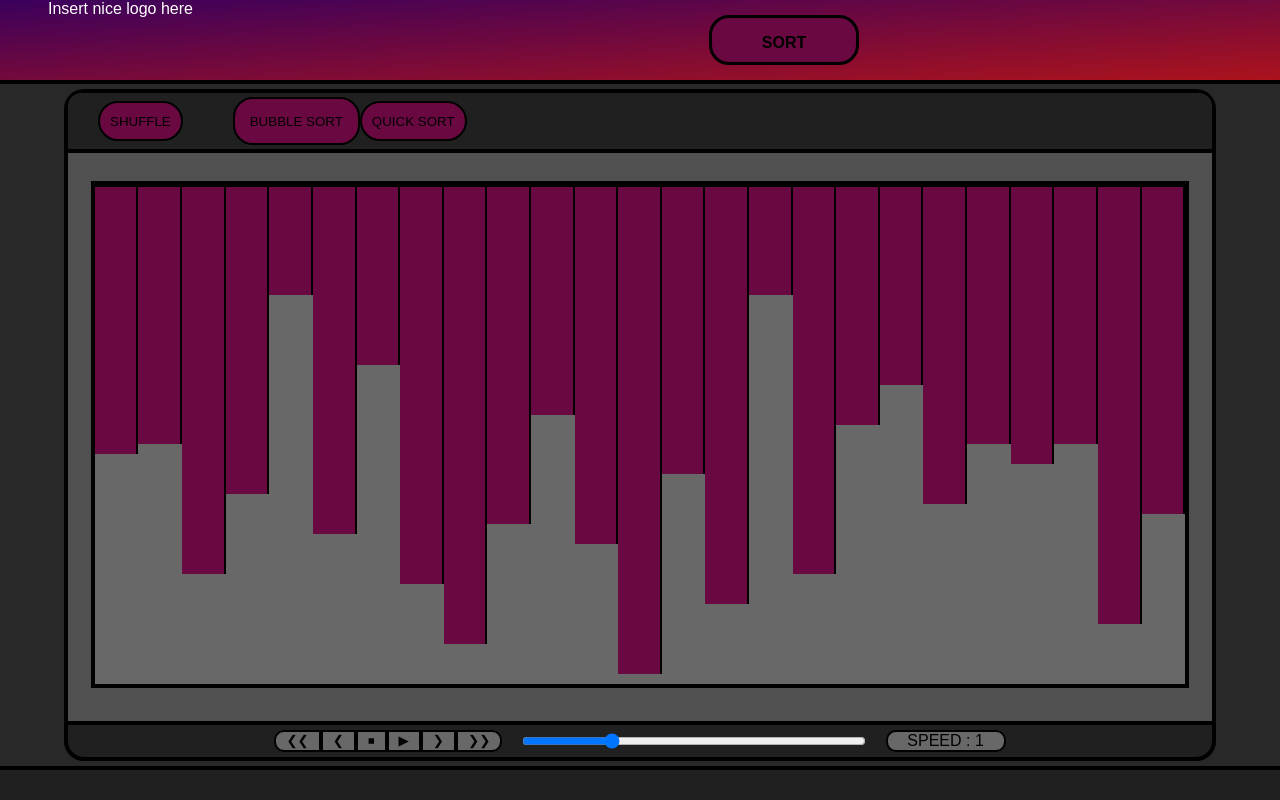
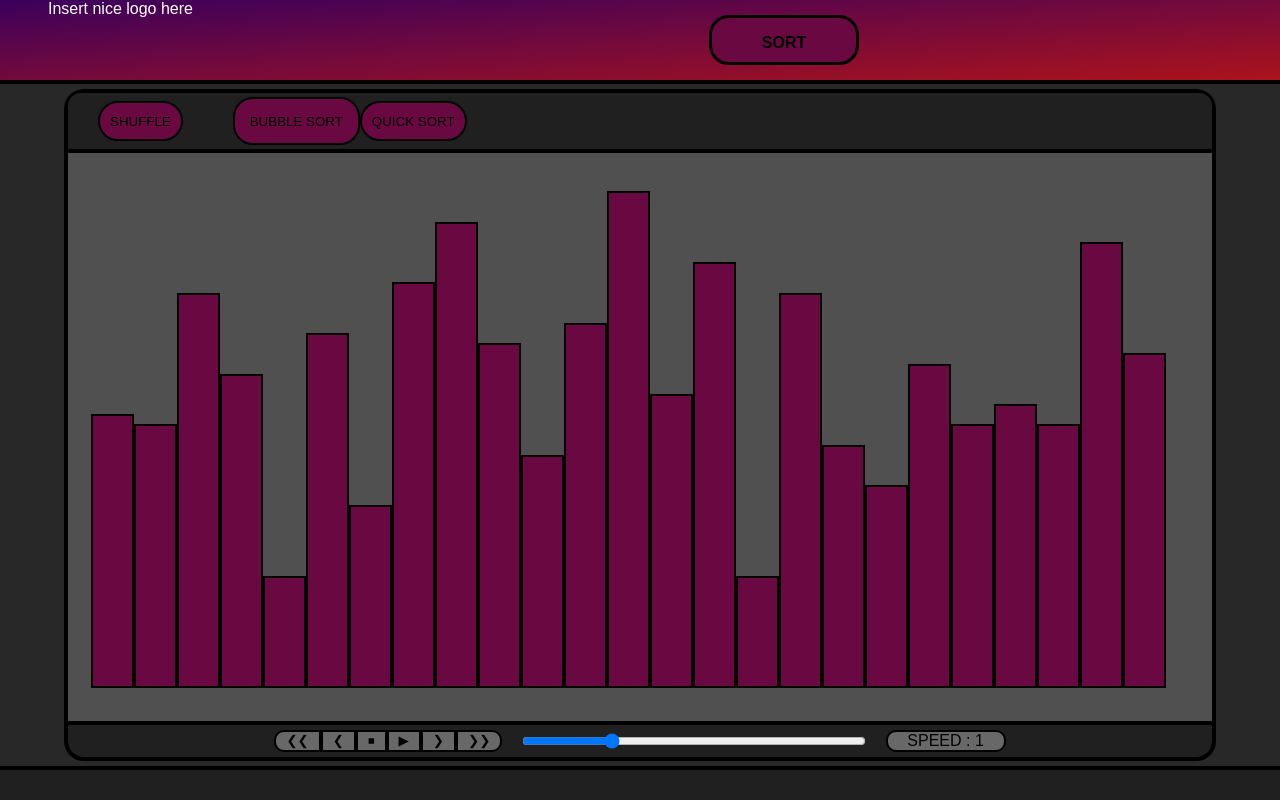
Before and after one commit to SmdlDom/algovis, a React (Create React App) app: page /sort in a window 1280 px wide. Built offline with nearby package versions, Linux system fonts and the light colour scheme; the HTML template or start-up script is replaced by a standard one.

Commit message:
display properly

```diff
--- a/src/components/sort/bar/bar.styles.jsx
+++ b/src/components/sort/bar/bar.styles.jsx
@@ -10,16 +10,17 @@ const getWidth = props => {
 }
 
 const getXPos = props => {
+	console.log(props.XPos);
 	return props.XPos;
 }
 
 export const BarContainer = styled.div`
 	height: ${getHeight}%;
-	width: ${getWidth}%;
+	width: ${getWidth}px;
 	background-color: ${colorSheet.primaryBlend};
-	border-top: 2px solid black;
-	border-right: 2px solid black;
-	//position: absolute;
-	//bottom: 0;
-	//left: ${getXPos};
+	border: 2px solid black;
+	position: absolute;
+	bottom: 0;
+	left: ${getXPos}px;
+  transition: 0.2s all ease;
 `;
--- a/src/components/sort/sortDisplay/sortDisplay.component.jsx
+++ b/src/components/sort/sortDisplay/sortDisplay.component.jsx
@@ -8,16 +8,17 @@ import {useContainerDimensions} from "../../../effects/useContainerDimension.eff
 
 const SortDisplay = ({array, arrayMaxVal, centerHeight}) => {
 	const componentRef = useRef();
-	const { height } = useContainerDimensions(componentRef);
+	let { width, height } = useContainerDimensions(componentRef);
+	let barWidth = Math.floor(width/array.length);
 
-	return <SortDisplayContainer centerHeight={centerHeight}>
+	return <SortDisplayContainer ref={componentRef} centerHeight={centerHeight}>
 		{array.map((val,idx) => (
 			<Bar
 				key={idx}
 				displayHeight={height}
-				width={100/array.length}
+				width={barWidth}
 				height={val*100/arrayMaxVal}
-				XPos={idx*100/array.length}
+				XPos={idx*barWidth}
 			/>
 		))}
 	</SortDisplayContainer>
--- a/src/components/sort/sortDisplay/sortDisplay.styles.jsx
+++ b/src/components/sort/sortDisplay/sortDisplay.styles.jsx
@@ -1,5 +1,4 @@
 import styled from 'styled-components';
-import colorSheet from "../../../styles/colorSheet.styles";
 
 const displayHeight = props => {
 	return Math.trunc(9 * props.centerHeight/10);
@@ -14,7 +13,6 @@ export const SortDisplayContainer = styled.div`
 	width: 96%;
 	margin-left: 2%;
 	margin-top: ${marginTop}px;
-	display: flex;
-	background-color: ${colorSheet.lighterGrey};
-	border: 4px solid black;
+	//display: flex;
+	position: relative;
 `
--- a/src/components/sort/sortVisualiser/sortVisualiser.component.jsx
+++ b/src/components/sort/sortVisualiser/sortVisualiser.component.jsx
@@ -19,6 +19,7 @@ const amountOfOptions = 2;
 const SortVisualiser = ({ setSortType, shuffle }) => {
 	const componentRef = useRef();
 	const { height } = useContainerDimensions(componentRef);
+	let centerHeight = height - optionsHeight - optionsBorderThickness;
 
 	let initSelected = fillArray(false, amountOfOptions);
 	initSelected[0] = true;
@@ -57,7 +58,7 @@ const SortVisualiser = ({ setSortType, shuffle }) => {
 					QUICK SORT
 				</OptionButton>
 			</OptionsContainer>
-			<SortDisplay centerHeight={height - optionsHeight - optionsBorderThickness}/>
+			<SortDisplay centerHeight={centerHeight}/>
 		</SortVisualiserContainer>
 };
 
--- a/src/effects/useContainerDimension.effect.jsx
+++ b/src/effects/useContainerDimension.effect.jsx
@@ -1,20 +1,26 @@
 import { useState, useEffect } from 'react';
 
-export const useContainerDimensions = myRef => {
-	const getDimensions = () => ({
-		width: myRef.current.offsetWidth,
-		height: myRef.current.offsetHeight
-	})
+//TODO figure out why the value are lagging behind
+const getDimensions = myRef => {
+	const width = myRef.current.offsetWidth;
+	const height = myRef.current.offsetHeight;
+	return {
+		width,
+		height
+	}
+}
+
+export const useContainerDimensions = (myRef) => {
 
 	const [dimensions, setDimensions] = useState({ width: 0, height: 0 })
 
 	useEffect(() => {
 		const handleResize = () => {
-			setDimensions(getDimensions())
+			setDimensions(getDimensions(myRef))
 		}
 
 		if (myRef.current) {
-			setDimensions(getDimensions())
+			setDimensions(getDimensions(myRef))
 		}
 
 		window.addEventListener("resize", handleResize)
--- a/src/effects/useWindowDimensions.effect.jsx
+++ b/src/effects/useWindowDimensions.effect.jsx
@@ -1,6 +1,6 @@
 import { useState, useEffect } from 'react';
 
-function getWindowDimensions() {
+const getWindowDimensions = () => {
 	const { innerWidth: width, innerHeight: height } = window;
 	return {
 		width,
```
